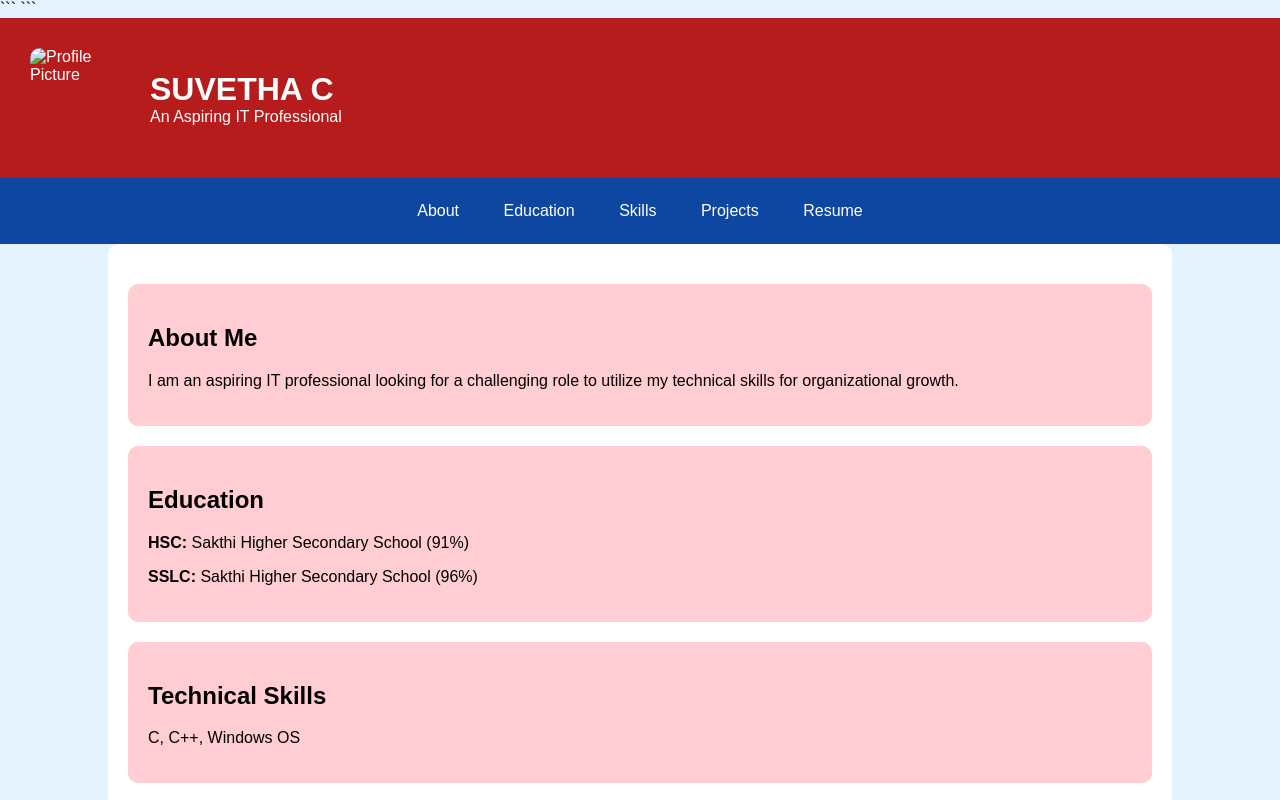
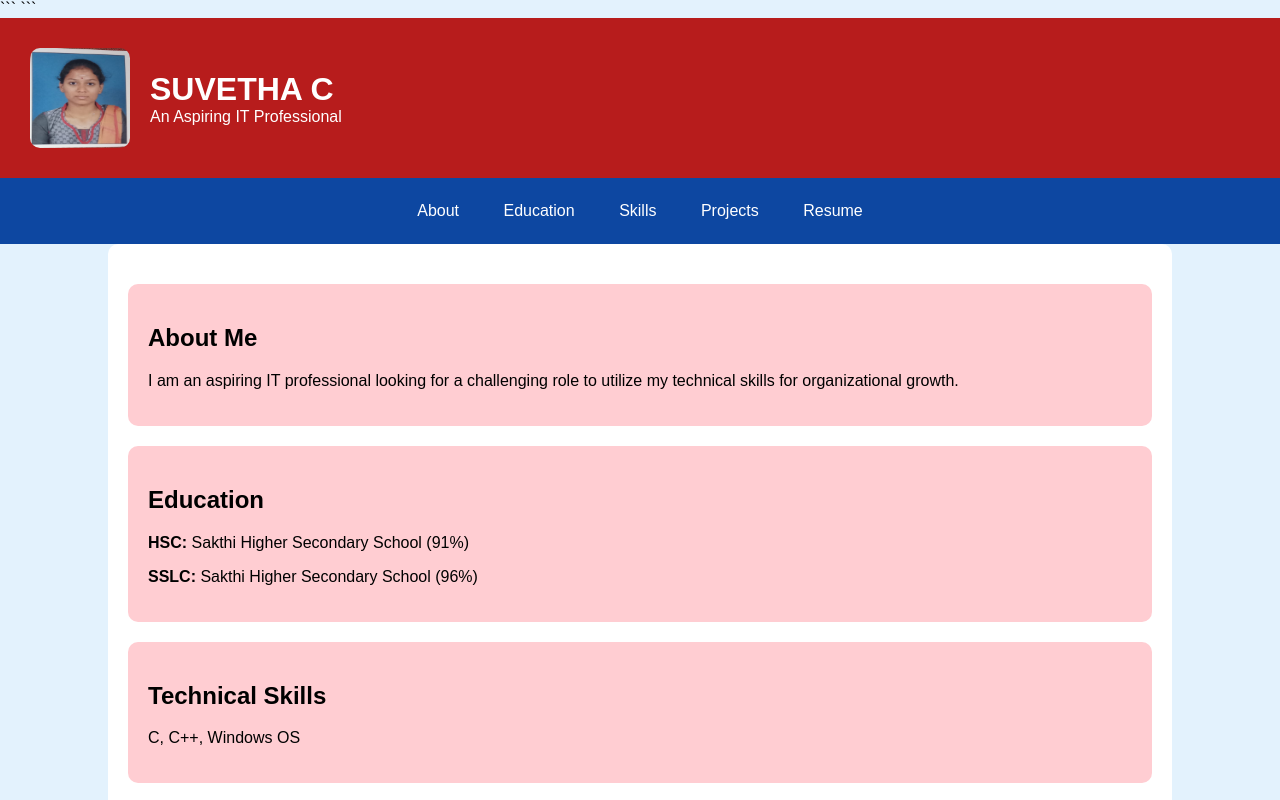
Before and after one commit to suvetha-1122/portfolio, a plain HTML site: page index.html in a window 1280 px wide. Shown: the top 800 px of the page. Drawn offline with Linux system fonts and the light colour scheme.

Commit message:
Update index.html

```diff
--- a/index.html
+++ b/index.html
@@ -21,7 +21,7 @@
 </head>
 <body>
     <div class="header">
-        <img src="profile.jpg" alt="Profile Picture" class="profile-img">
+        <img src="profile.jpeg" alt="Profile Picture" class="profile-img">
         <div class="header-text">
             <h1>SUVETHA C</h1>
             <p>An Aspiring IT Professional</p>
```
